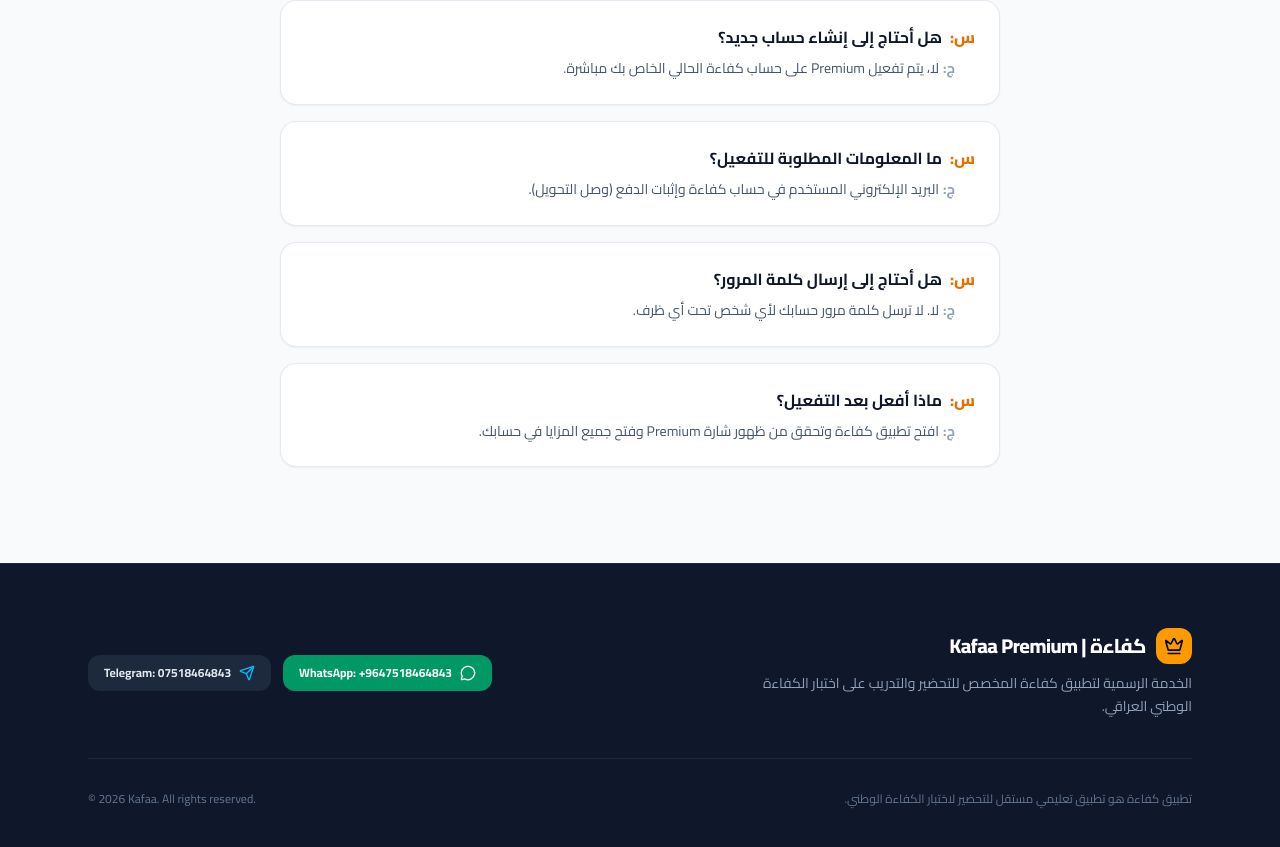
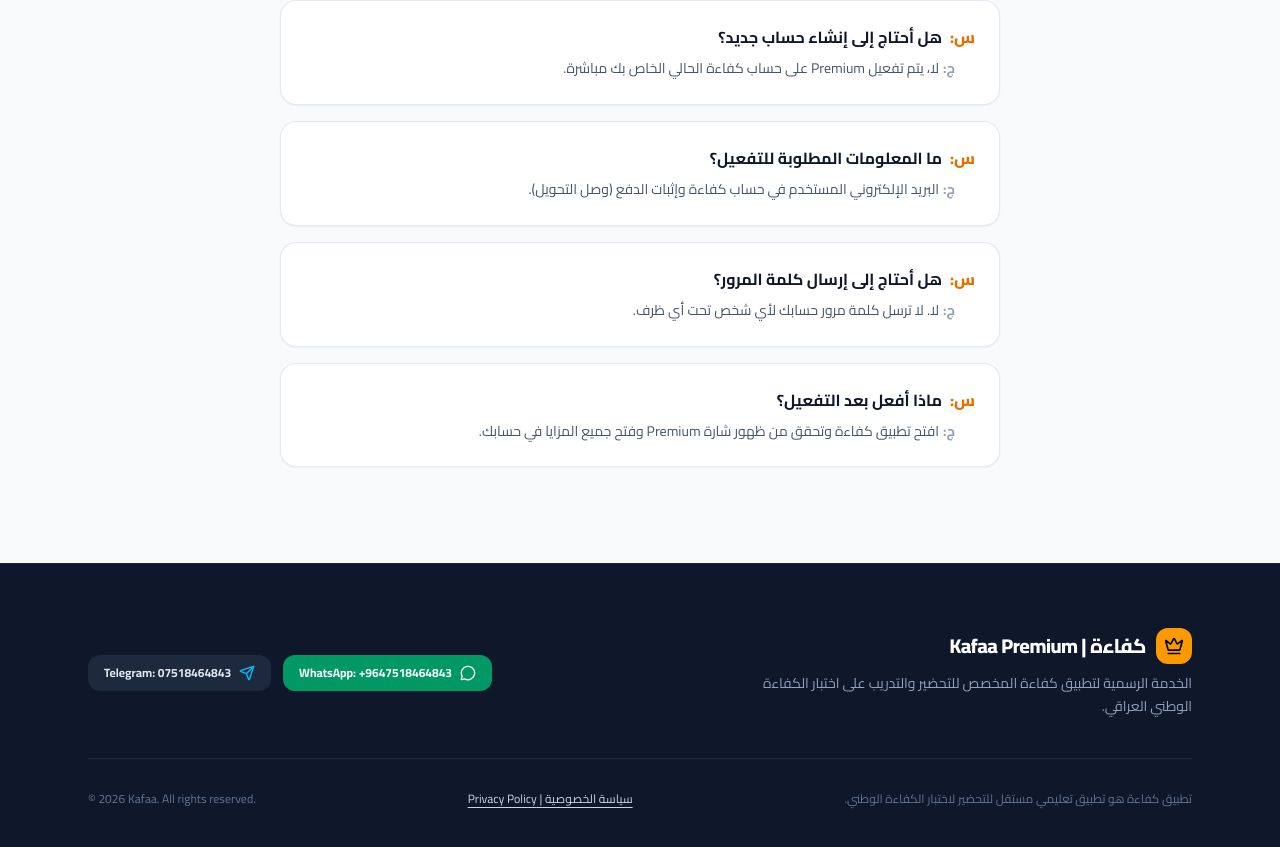
Before and after one commit to husseinalmzuory/kafaa-premium, a React (Vite) app: page / in a window 1280 px wide. Shown: the part 5002-5849 px from the top of the page. Built offline with nearby package versions, Linux system fonts and the light colour scheme.

Commit message:
Link privacy policy from site footer

```diff
--- a/src/components/Footer.tsx
+++ b/src/components/Footer.tsx
@@ -45,11 +45,17 @@
           </div>
         </div>
 
-        {/* Disclaimer & Copyright */}
+        {/* Disclaimer, privacy & copyright */}
         <div className="pt-8 flex flex-col sm:flex-row items-center justify-between gap-4 text-center sm:text-right text-xs text-slate-500">
           <p>
             تطبيق كفاءة هو تطبيق تعليمي مستقل للتحضير لاختبار الكفاءة الوطني.
           </p>
+          <a
+            href="/kafaa-premium/privacy/"
+            className="text-slate-300 hover:text-white underline underline-offset-4 transition-colors"
+          >
+            سياسة الخصوصية | Privacy Policy
+          </a>
           <p dir="ltr">
             © {currentYear} Kafaa. All rights reserved.
           </p>
```
